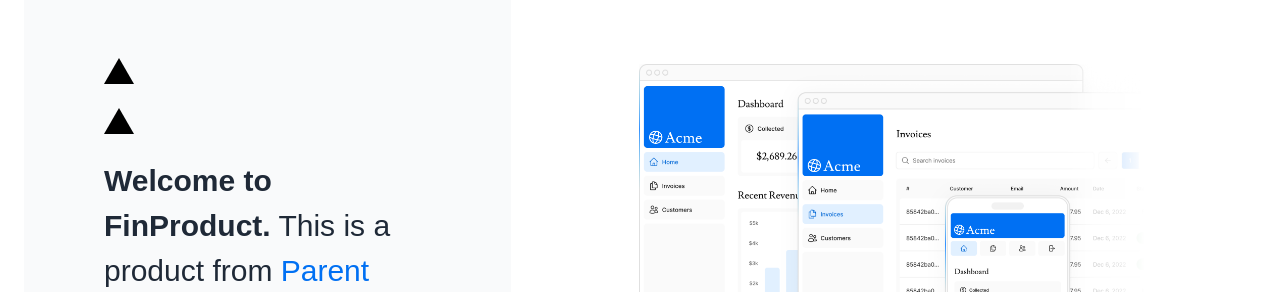
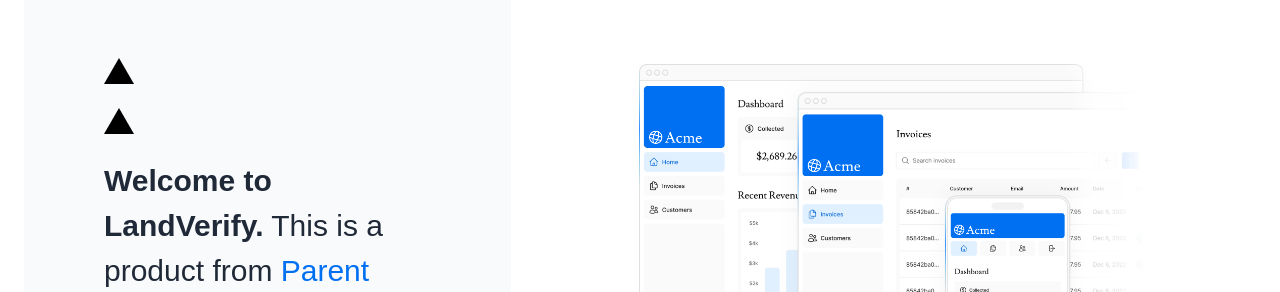
Before and after one commit to agbajekehinde/land-verify, a Next.js app: page / in a window 1280 px wide. Shown: the part 152-444 px from the top of the page. Built offline with nearby package versions, Linux system fonts and the light colour scheme; a web font is replaced by a local one.

Commit message:
Update - LandVerify

```diff
--- a/app/page.tsx
+++ b/app/page.tsx
@@ -21,7 +21,7 @@
 <p
       className={`${lusitana.className} text-xl text-gray-800 md:text-3xl md:leading-normal`}
     >
-            <strong>Welcome to FinProduct.</strong> This is a product from{' '}
+            <strong>Welcome to LandVerify.</strong> This is a product from{' '}
             <a href="https://nextjs.org/learn/" className="text-blue-500">
               Parent Fintech Company
             </a>
```
